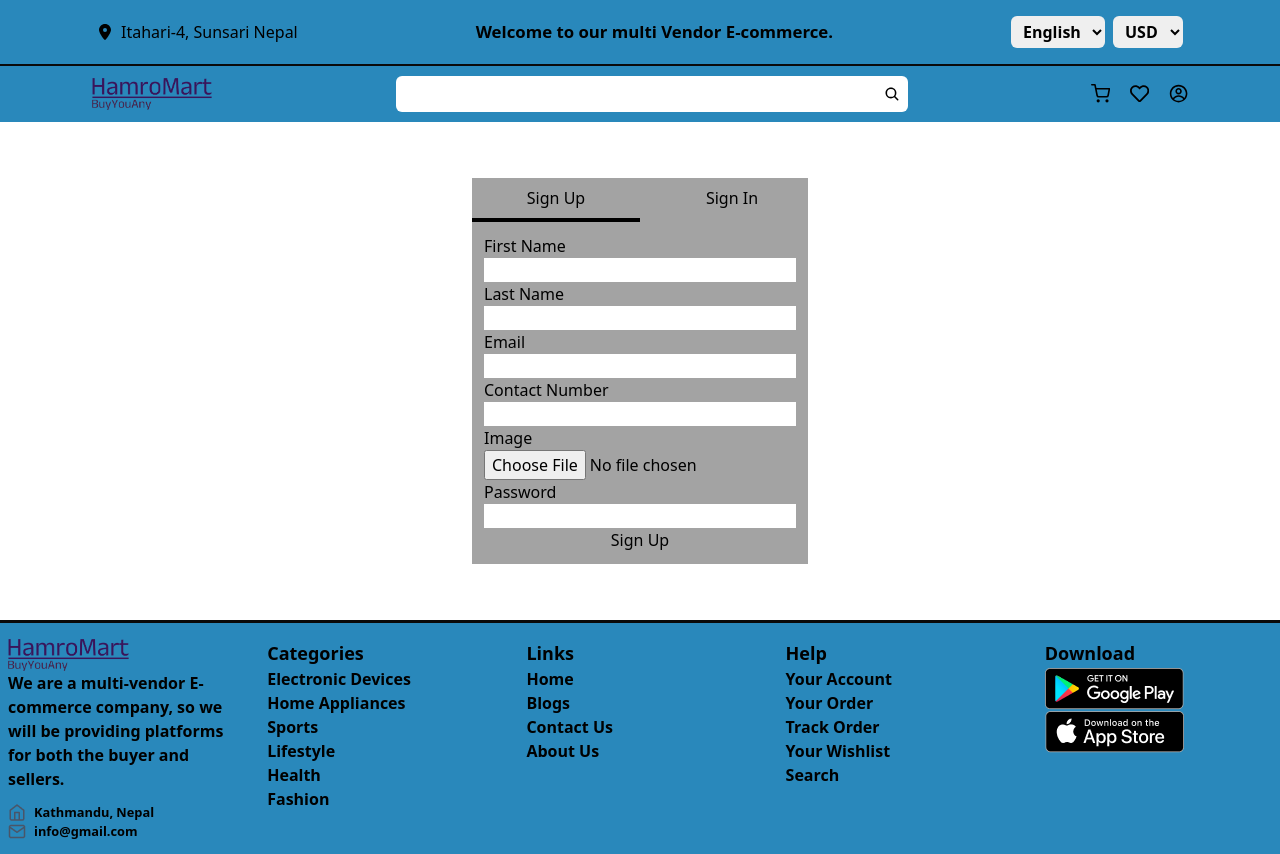
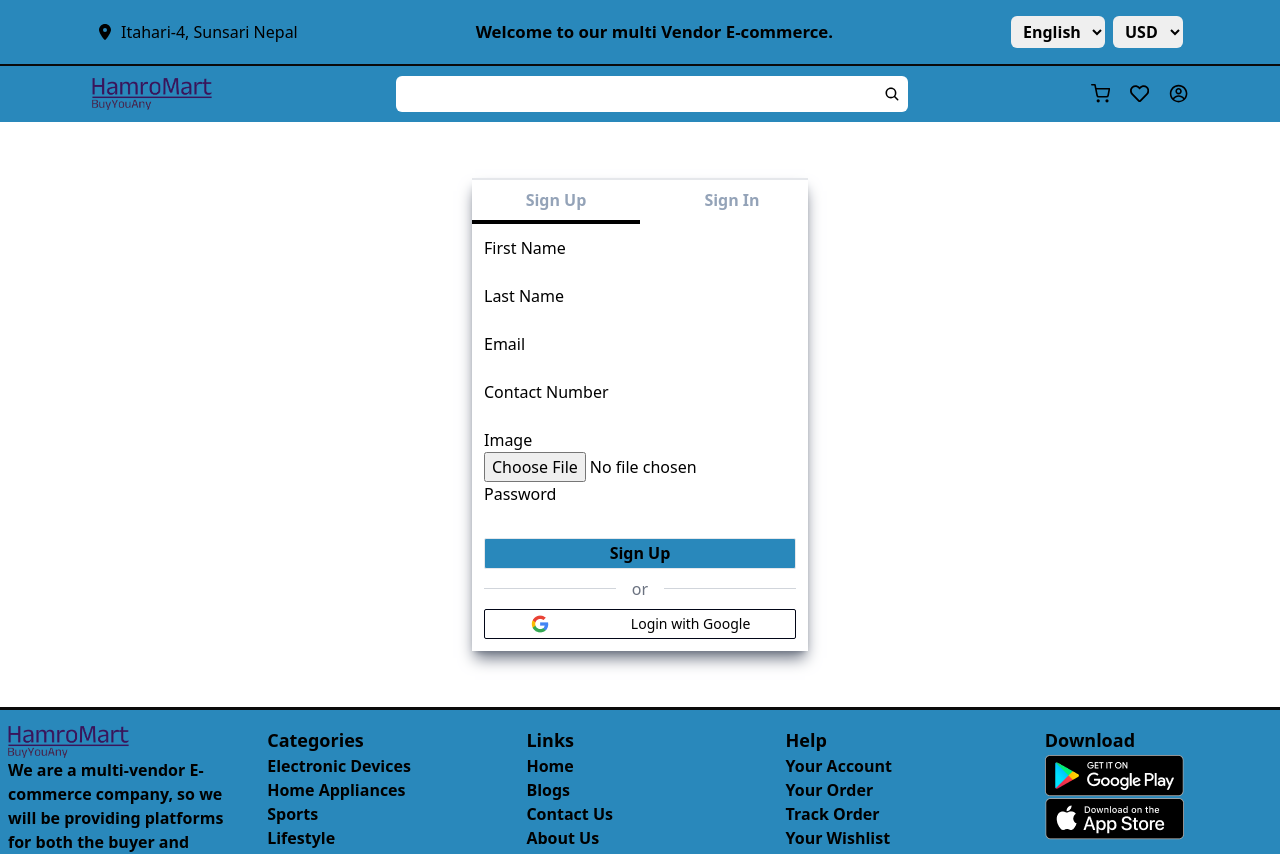
Before and after one commit to saujalkarki/E-commerce, a React (Vite) app in the folder Client/: page /user/auth in a window 1280 px wide. Shown: the top 854 px of the page. Built offline with nearby package versions, Linux system fonts and the light colour scheme.

Commit message:
signIn page amend

```diff
--- a/Client/index.html
+++ b/Client/index.html
@@ -2,7 +2,11 @@
 <html lang="en">
   <head>
     <meta charset="UTF-8" />
-    <link rel="icon" type="image/svg+xml" href="/vite.svg" />
+    <link
+      rel="icon"
+      type="image/svg+xml"
+      href="./src/assets/img/noBackgroundLogo.png"
+    />
     <meta name="viewport" content="width=device-width, initial-scale=1.0" />
     <title>E-Com</title>
   </head>
--- a/Client/src/components/UserSignUpForm.jsx
+++ b/Client/src/components/UserSignUpForm.jsx
@@ -1,4 +1,5 @@
 import { useState } from "react";
+import googleImg from "../assets/img/google.png";
 
 export function UserSignUpForm() {
   const [isSignUpPage, setIsSignUpPage] = useState(true);
@@ -6,15 +7,15 @@ export function UserSignUpForm() {
   return (
     <>
       <div className=" flex flex-col items-center my-14">
-        <div className="flex flex-col items-center bg-neutral-400">
+        <div className="flex flex-col border-t-2 items-center shadow-lg shadow-gray-500">
           <div className="flex justify-center min-w-[100%]">
             <h3
               onClick={(e) => {
                 e.preventDefault();
                 setIsSignUpPage(true);
               }}
-              className={` ${
-                isSignUpPage ? "border-b-4 border-black" : ""
+              className={`text-slate-400 font-semibold ${
+                isSignUpPage ? " border-b-4 border-black text-black" : ""
               } cursor-pointer min-w-[50%] text-center py-2`}
             >
               Sign Up
@@ -24,8 +25,8 @@ export function UserSignUpForm() {
                 e.preventDefault();
                 setIsSignUpPage(false);
               }}
-              className={`pl-4 ${
-                isSignUpPage ? "" : "border-b-4 border-black"
+              className={` text-slate-400 pl-4 font-semibold ${
+                isSignUpPage ? "" : "border-b-4 border-black text-black"
               } cursor-pointer min-w-[50%] text-center py-2`}
             >
               Sign In
@@ -55,25 +56,60 @@ export function UserSignUpForm() {
               </div>
               <div className="flex flex-col">
                 <label htmlFor="userImage">Image</label>
-                <input type="file" name="userImage" id="userImage " />
+                <input type="file" name="userImage" id="userImage" />
               </div>
               <div className="flex flex-col">
                 <label htmlFor="userPassword">Password</label>
                 <input type="text" name="userPassword" id="userPassword" />
               </div>
-              <button>Sign Up</button>
+              <button className="bg-[#2988bb] border-[1px] rounded-sm my-2 font-semibold py-[0.15rem]">
+                Sign Up
+              </button>
+              <div className="flex items-center mb-2">
+                <div className="flex-grow border-t border-gray-300"></div>
+                <span className="mx-4 text-gray-500">or</span>
+                <div className="flex-grow border-t border-gray-300"></div>
+              </div>
+              <div className="flex flex-row items-center justify-around border-slate-950 border-[1px] rounded-sm p-1 cursor-pointer">
+                <img src={googleImg} alt="google Img" />
+                <p className=" text-sm font-medium">Login with Google</p>
+              </div>
             </form>
           ) : (
             <form className="flex flex-col p-3">
-              <div className="flex flex-col">
+              <div className="flex flex-col gap-1">
                 <label htmlFor="userEmail">Email</label>
-                <input type="text" name="userEmail" id="userEmail" />
+                <input
+                  type="text"
+                  name="userEmail"
+                  id="userEmail"
+                  className=" border-slate-950 border-[1px] rounded-sm"
+                />
               </div>
               <div className="flex flex-col">
                 <label htmlFor="userPassword">Password</label>
-                <input type="text" name="userPassword" id="userPassword" />
+                <input
+                  type="text"
+                  name="userPassword"
+                  id="userPassword"
+                  className=" border-slate-950 border-[1px] rounded-sm"
+                />
               </div>
-              <button>Sign In</button>
+              <button className="bg-[#2988bb] border-[1px] rounded-sm my-2 font-semibold py-[0.15rem]">
+                Sign In
+              </button>
+              <div className="text-center text-xs font-medium text-[#2988bb] mb-1 cursor-pointer hover:underline underline-offset-1">
+                <p>Forgot password?</p>
+              </div>
+              <div className="flex items-center mb-2">
+                <div className="flex-grow border-t border-gray-300"></div>
+                <span className="mx-4 text-gray-500">or</span>
+                <div className="flex-grow border-t border-gray-300"></div>
+              </div>
+              <div className="flex flex-row items-center justify-around border-slate-950 border-[1px] rounded-sm p-1 cursor-pointer">
+                <img src={googleImg} alt="google Img" />
+                <p className=" text-sm font-medium">Login with Google</p>
+              </div>
             </form>
           )}
         </div>
```
Also changed, not shown: Client/src/assets/img/google.png (added).
